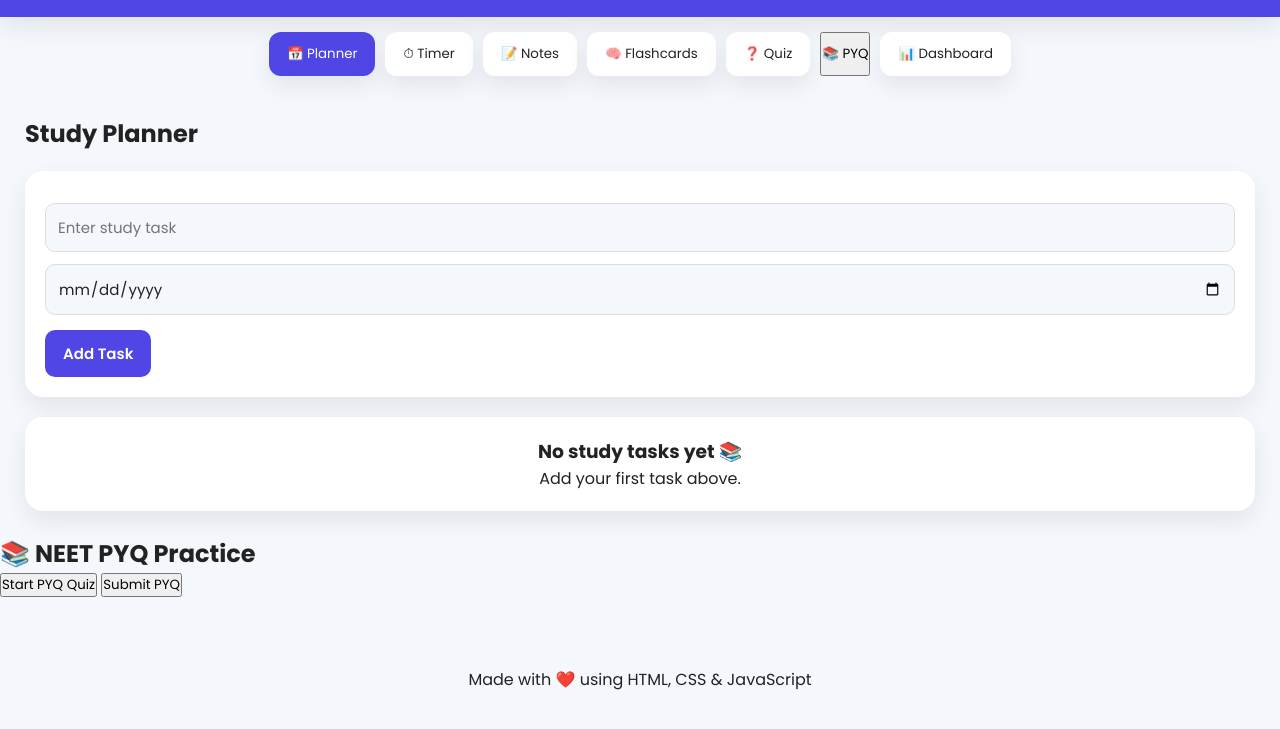
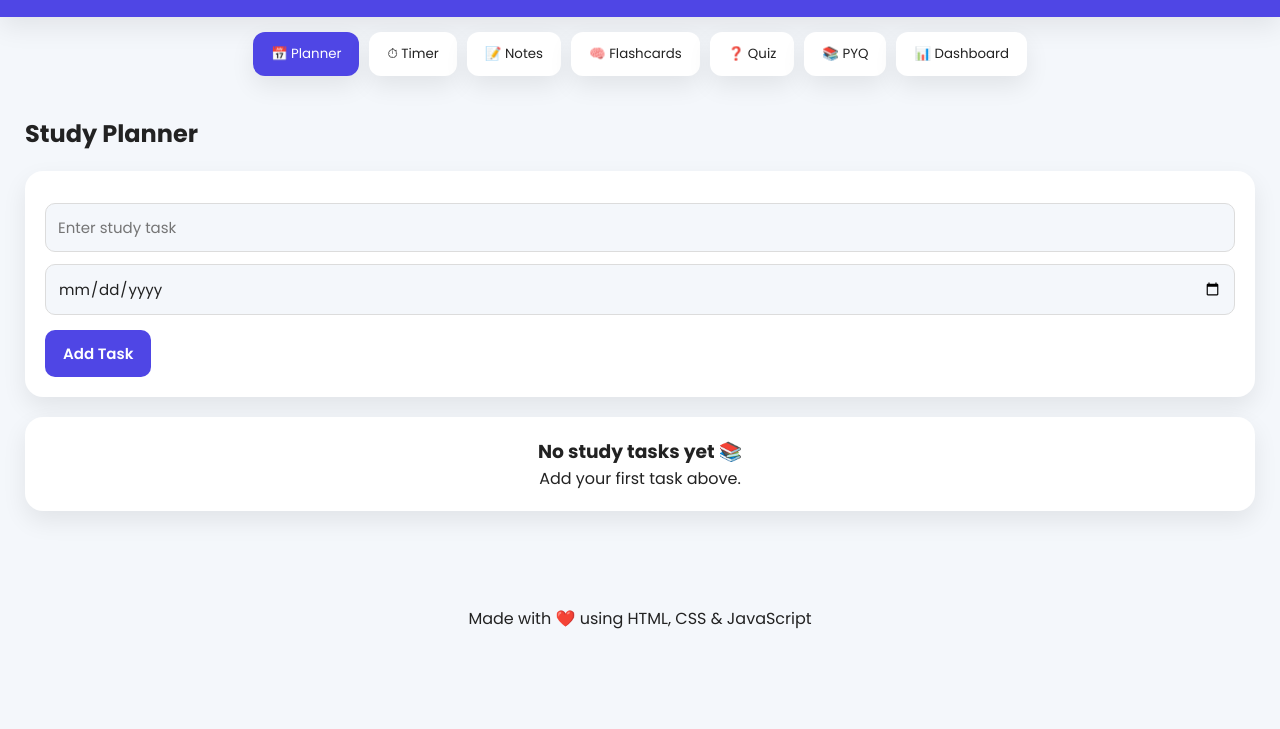
Before and after one commit to chandanKumar811-ops/Easy-neet, a plain HTML site: page index.html in a window 1280 px wide. Shown: the part 65-794 px from the top of the page. Drawn offline with Linux system fonts and the light colour scheme.

Commit message:
Update index.html

```diff
--- a/index.html
+++ b/index.html
@@ -44,7 +44,7 @@
 ❓ Quiz
 </button>
 
-<button onclick="showSection('pyqSection')">
+<button class="tab" data-tab="pyqSection">
     📚 PYQ
 </button>
 
@@ -258,7 +258,7 @@ Submit Quiz
 
 <!-- PYQ -->
 
-<section id="pyqSection" class="section">
+<section id="pyqSection" class="page">
 
 <h2>📚 NEET PYQ Practice</h2>
 
```
